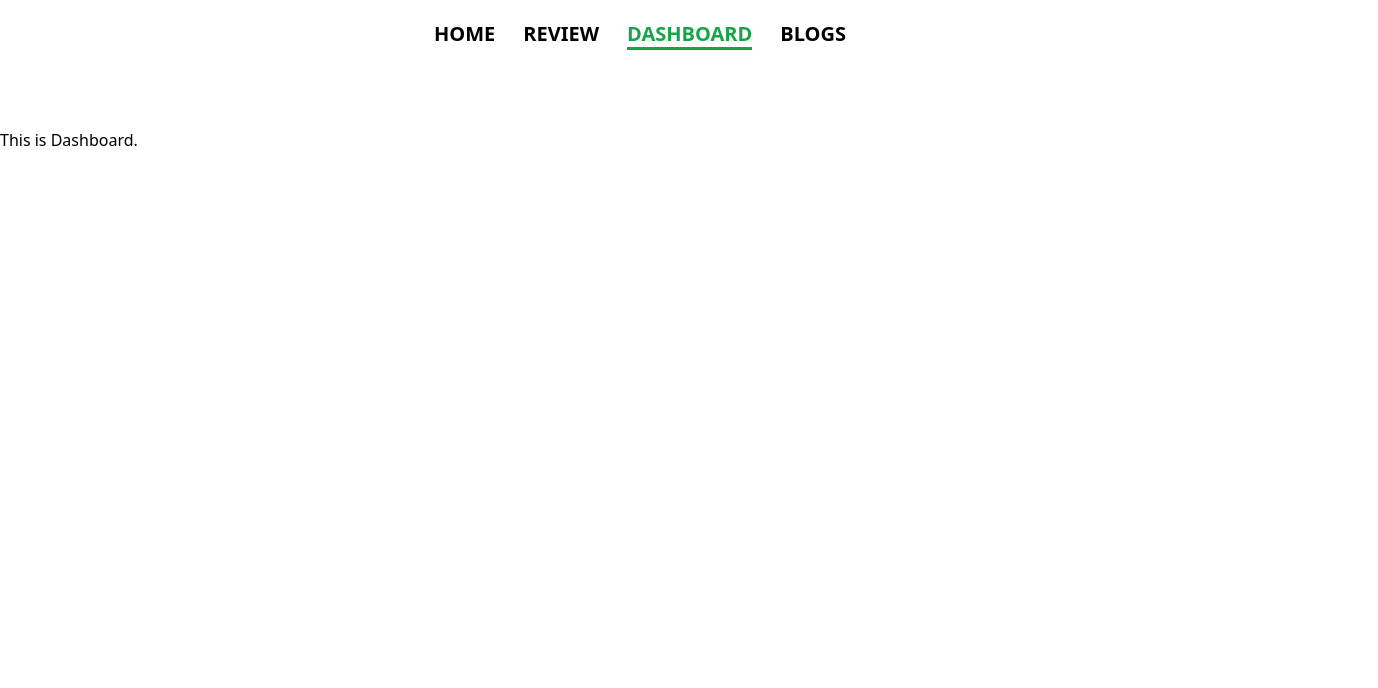
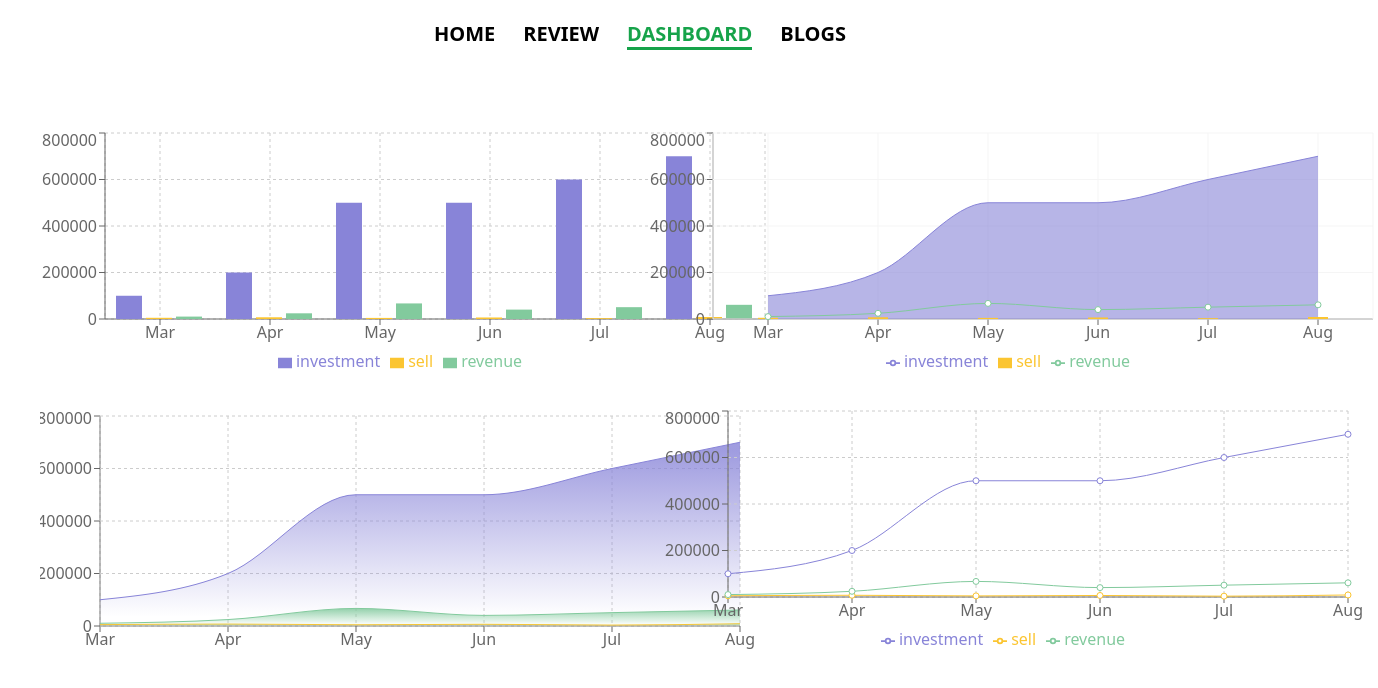
Before and after one commit to rockydey/enfield-bullet-exploration, a React (Create React App) app: page /dashboard in a window 1280 px wide. Shown: the top 688 px of the page, 1378 px wide, since content can reach past the window. Built offline with nearby package versions, Linux system fonts and the light colour scheme.

Commit message:
Dashboard component complete

```diff
--- a/package.json
+++ b/package.json
@@ -10,6 +10,7 @@
     "react-dom": "^18.0.0",
     "react-router-dom": "^6.3.0",
     "react-scripts": "5.0.0",
+    "recharts": "^2.1.9",
     "web-vitals": "^2.1.4"
   },
   "scripts": {
--- a/public/chartData.json
+++ b/public/chartData.json
@@ -2,37 +2,37 @@
     {
         "month": "Mar",
         "investment": 100000,
-        "sell": 241,
+        "sell": 5241,
         "revenue": 10401
     },
     {
         "month": "Apr",
         "investment": 200000,
-        "sell": 423,
+        "sell": 7423,
         "revenue": 24500
     },
     {
         "month": "May",
         "investment": 500000,
-        "sell": 726,
+        "sell": 4726,
         "revenue": 67010
     },
     {
         "month": "Jun",
         "investment": 500000,
-        "sell": 529,
+        "sell": 6529,
         "revenue": 40405
     },
     {
         "month": "Jul",
         "investment": 600000,
-        "sell": 601,
+        "sell": 3601,
         "revenue": 50900
     },
     {
         "month": "Aug",
         "investment": 700000,
-        "sell": 670,
+        "sell": 8670,
         "revenue": 61000
     }
 ]
--- a/public/reviews.json
+++ b/public/reviews.json
@@ -3,19 +3,19 @@
         "id": "6249dd8468bc6ec2487c0745",
         "name": "Winnie Ramos",
         "rating": 4.5,
-        "text": "It's very comfortable and very grateful bike and it's good for long raid and very comfortable and it's bit very nice with change silenser and nice power."
+        "text": "It's very comfortable and very grateful bike and it's good for long raid and very comfortable and it's bit very nice with change silencer and nice power."
     },
     {
         "id": "6249dd84d3c59f3d454b7969",
         "name": "Kristy Bryan",
         "rating": 4.7,
-        "text": "I own this since 2018 i am very much happy with performance, Service on time resolves all mechanical issues.Never faced breakdown issues, Smooth on normal road and tough on rough roads, Safest bike in all mis-happening."
+        "text": "I own this since 2018 i am very much happy with performance, Service on time resolves all mechanical issues. Never faced breakdown issues, Smooth on normal road and tough on rough roads, Safest bike in all mis-happening."
     },
     {
         "id": "6249dd84368fd5352e24da8a",
         "name": "Celina Mckay",
         "rating": 4.3,
-        "text": "Royal Enfield Bullet 350 gives good mileage, it gives around 40kmpl. The comfort is pretty good but the new Bullet 350 BS6 model has a low ground clearance which is an issue I am facing right now."
+        "text": "Royal Enfield Bullet 360 gives good mileage, it gives around 40 kmpl. The comfort is pretty good but the new Bullet 360 BS6 model has a low ground clearance which is an issue I am facing right now."
     },
     {
         "id": "6249dd846a16718de59bee6c",
--- a/src/components/Dashboard/Dashboard.jsx
+++ b/src/components/Dashboard/Dashboard.jsx
@@ -1,10 +1,75 @@
-import React from 'react';
+import React, { useEffect, useState } from 'react';
+import { Area, AreaChart, Bar, BarChart, CartesianGrid, ComposedChart, Legend, Line, LineChart, Tooltip, XAxis, YAxis } from 'recharts';
 import './Dashboard.css';
 
 const Dashboard = () => {
+    const [data, setData] = useState([]);
+    useEffect(() => {
+        fetch('chartData.json')
+            .then(res => res.json())
+            .then(json => setData(json));
+    }, []);
     return (
-        <div>
-            <h1>This is Dashboard.</h1>
+        <div className='mx-10 grid grid-cols-2 gap-x-4 gap-y-7'>
+            <div>
+                <BarChart width={730} height={250} data={data}>
+                    <CartesianGrid strokeDasharray="3 3" />
+                    <XAxis dataKey="month" />
+                    <YAxis />
+                    <Tooltip />
+                    <Legend />
+                    <Bar dataKey="investment" fill="#8884d8" />
+                    <Bar dataKey="sell" fill="#fbc531" />
+                    <Bar dataKey="revenue" fill="#82ca9d" />
+                </BarChart>
+            </div>
+            <div>
+                <ComposedChart width={730} height={250} data={data}>
+                    <XAxis dataKey="month" />
+                    <YAxis />
+                    <Tooltip />
+                    <Legend />
+                    <CartesianGrid stroke="#f5f5f5" />
+                    <Area type="monotone" dataKey="investment" fill="#8884d8" stroke="#8884d8" />
+                    <Bar dataKey="sell" barSize={20} fill="#fbc531" />
+                    <Line type="monotone" dataKey="revenue" stroke="#82ca9d" />
+                </ComposedChart>
+            </div>
+            <div>
+                <AreaChart width={730} height={250} data={data}
+                    margin={{ top: 10, right: 30, left: 0, bottom: 0 }}>
+                    <defs>
+                        <linearGradient id="colorUv" x1="0" y1="0" x2="0" y2="1">
+                            <stop offset="5%" stopColor="#8884d8" stopOpacity={0.8} />
+                            <stop offset="95%" stopColor="#8884d8" stopOpacity={0} />
+                        </linearGradient>
+                        <linearGradient id="colorPv" x1="0" y1="0" x2="0" y2="1">
+                            <stop offset="5%" stopColor="#82ca9d" stopOpacity={0.8} />
+                            <stop offset="95%" stopColor="#82ca9d" stopOpacity={0} />
+                        </linearGradient>
+                    </defs>
+                    <XAxis dataKey="month" />
+                    <YAxis />
+                    <CartesianGrid strokeDasharray="3 3" />
+                    <Tooltip />
+                    <Area type="monotone" dataKey="investment" stroke="#8884d8" fillOpacity={1} fill="url(#colorUv)" />
+                    <Area type="monotone" dataKey="sell" stroke="#fbc531" fillOpacity={1} fill="url(#colorPv)" />
+                    <Area type="monotone" dataKey="revenue" stroke="#82ca9d" fillOpacity={1} fill="url(#colorPv)" />
+                </AreaChart>
+            </div>
+            <div>
+                <LineChart width={730} height={250} data={data}
+                    margin={{ top: 5, right: 30, left: 20, bottom: 5 }}>
+                    <CartesianGrid strokeDasharray="3 3" />
+                    <XAxis dataKey="month" />
+                    <YAxis />
+                    <Tooltip />
+                    <Legend />
+                    <Line type="monotone" dataKey="investment" stroke="#8884d8" />
+                    <Line type="monotone" dataKey="sell" stroke="#fbc531" />
+                    <Line type="monotone" dataKey="revenue" stroke="#82ca9d" />
+                </LineChart>
+            </div>
         </div>
     );
 };
--- a/src/components/ReviewBullet/ReviewBullet.jsx
+++ b/src/components/ReviewBullet/ReviewBullet.jsx
@@ -6,7 +6,7 @@ const ReviewBullet = ({ review }) => {
     return (
         <div className='review-bullet p-5 rounded-xl'>
             <h1 className='text-2xl font-semibold'>{name}</h1>
-            <h3 className='text-xl my-3'>Rating: <span className='text-orange-400 inline-block ml-2'>{rating}★</span></h3>
+            <h3 className='text-xl my-3'>Rating: <span className='text-orange-400 inline-block ml-2 font-semibold'>{rating}★</span></h3>
             <p className='text-lg'>"{text}"</p>
         </div>
     );
```
Also changed, not shown: 1 other file (tests, documents, lock files or other folders).
